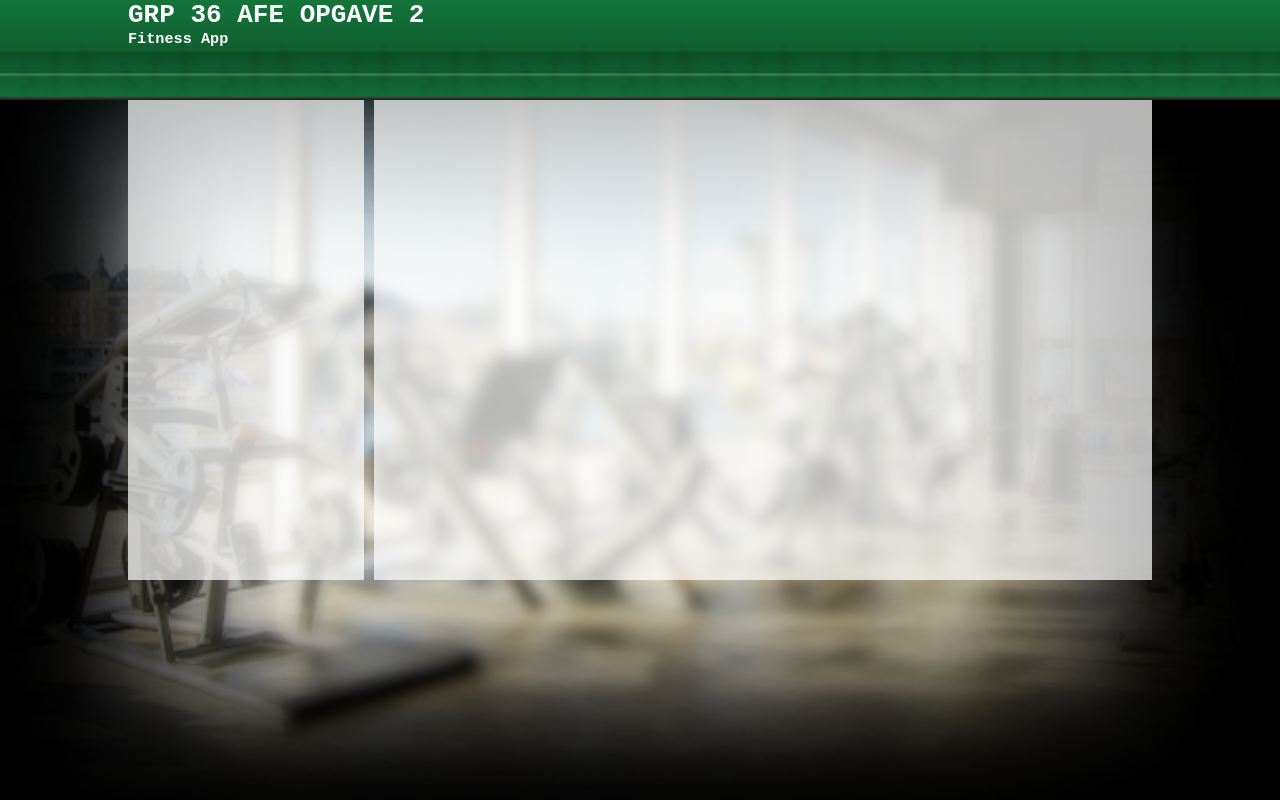
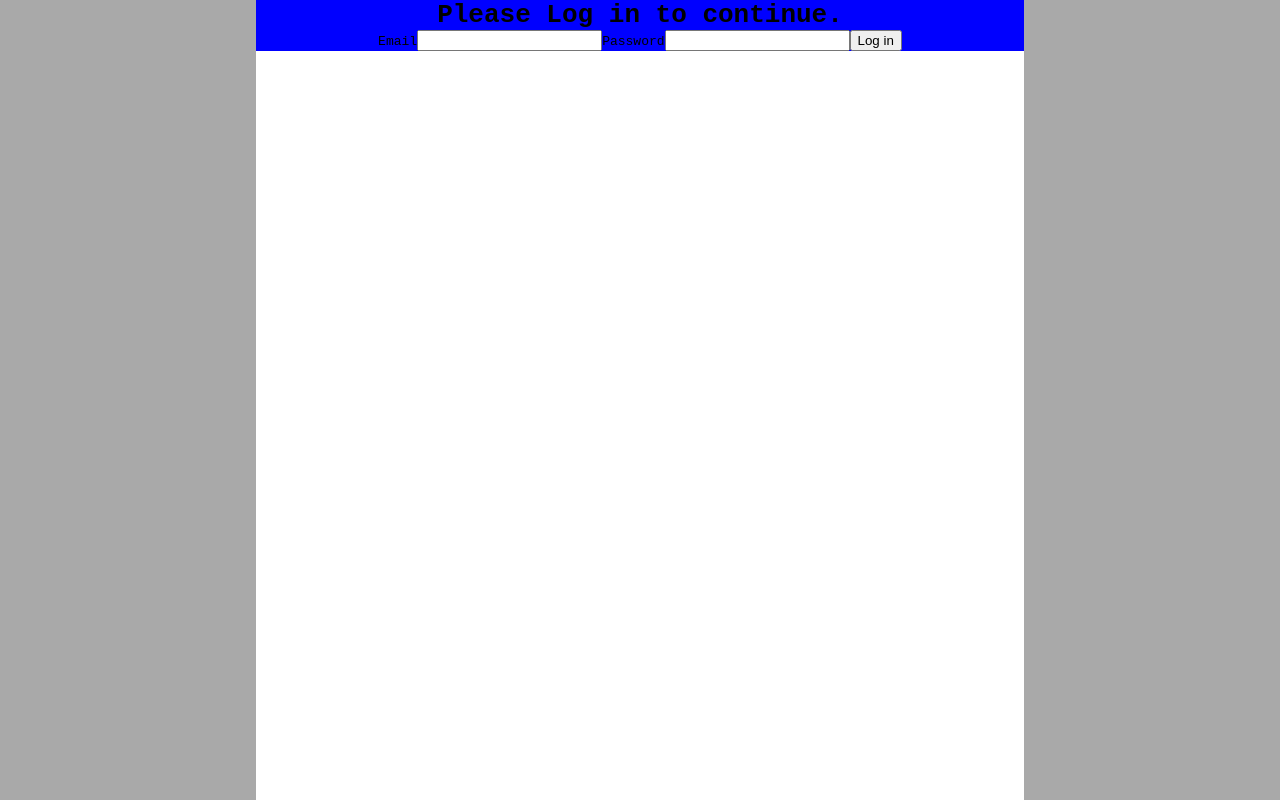
Before and after one commit to NMCMSoft/fitnessapp, a Next.js app: page / in a window 1280 px wide. Built offline with nearby package versions, Linux system fonts and the light colour scheme; no server answers.

Commit message:
login poc

```diff
--- a/app/components/loginform.jsx
+++ b/app/components/loginform.jsx
@@ -5,7 +5,7 @@ const LOGIN_URL = 'https://assignment2.swafe.dk/api/Users/login';
 
 export function LoginForm({ onSuccess }) {
   const router = useRouter();
-  const [email, setEmail] = useState('user@example.com');
+  const [email, setEmail] = useState('');
   const [password, setPassword] = useState('');
   const [error, setError] = useState('');
   const [loading, setLoading] = useState(false);
@@ -33,8 +33,6 @@ export function LoginForm({ onSuccess }) {
       if (!jwt) {
         throw new Error('Response did not include a jwt.');
       }
-
-      // Cache JWT in HttpOnly cookie so app/page.jsx can read it on the server
       const cacheRes = await fetch('/api/auth/session', {
         method: 'POST',
         headers: { 'Content-Type': 'application/json' },
@@ -59,10 +57,11 @@ export function LoginForm({ onSuccess }) {
     }
   }
 
-  return (
+  return (<>
+    <div className="loginform">
+      <div>
+        <h1>Please Log in to continue.</h1>
         <form onSubmit={handleSubmit} className="flex max-w-sm flex-col gap-3 rounded border p-6">
-      <h2 className="text-lg font-semibold">Login</h2>
-
           <label className="flex flex-col gap-1 text-sm">
             <span>Email</span>
             <input
@@ -95,5 +94,8 @@ export function LoginForm({ onSuccess }) {
             {loading ? 'Signing in...' : 'Log in'}
           </button>
         </form>
+      </div>
+    </div>
+  </>
   );
 }
--- /dev/null
+++ b/app/components/logoutbtn.jsx
@@ -0,0 +1,22 @@
+'use client';
+
+import { useRouter } from 'next/navigation';
+
+export function LogoutButton() {
+  const router = useRouter();
+
+  async function handleLogout() {
+    await fetch('/api/auth/session', { method: 'DELETE' });
+    router.refresh();
+  }
+
+  return (
+    <button
+      type="button"
+      onClick={handleLogout}
+      className="rounded border px-3 py-1 text-sm"
+    >
+      Log out
+    </button>
+  );
+}
--- a/app/globals.css
+++ b/app/globals.css
@@ -1,59 +1,74 @@
 :root {
-  --background: #ffffff;
-  --foreground: rgba(255, 255, 255, 0.708);
-  --fontclr: black;
-  --accent: #105e2f;
+  --background: black;
+  --formbg: rgb(66, 66, 66);
+  --fontclr: white;
+  --fontclr-inverse: black;
+  --accent: #10325e;
+}
+
+@media (prefers-color-scheme: light) {
+  :root {
+    --background: darkgray;
+    --formbg: white;
+    --fontclr: black;
+    --fontclr-inverse:white;
+    --accent: #10325e;
+  }
 }
 
 body,
 html {
   margin: 0;
-  background: url('gfx/bkgrnd.png');
-  background-size: cover;
-  background-repeat: no-repeat;
-  background-color: black;
+  background-color: var(--background);
   color: var(--fontclr);
   font-family: monospace;
 }
 
+h1 {
+  margin: 0;
+  color: var(--fontclr);
+}
+
 .wrapper {
   margin: 0 auto;
-  max-width: 100%;
-  min-height: 60vh;
+  max-width: 60%;
+  min-height: 100vh;
+  background: var(--formbg);
 }
 
-.inner-wrapper {
-  width: 80%;
-  margin: 0 auto;
-  min-height: 60vh;
-  display: grid;
-  grid-template-columns: 23% 76%;
-  gap: 1%;
+.header {
+  width: 100%;
+  min-height: 100px;
 }
 
-.content-sidenav {
-  background: var(--foreground);
+.navbar {
+  list-style-type: none;
+  margin: 0;
+  padding: 0;
+  overflow: hidden;
+  background-color: var(--background);
 }
 
-.content-master {
-  background: var(--foreground);
+.navbar li {
+  float: left;
 }
 
-.header-strip {
-  width: 100%;
-  height: 100px;
-  text-align: left;
-  background: url('gfx/topstrip.png');
+.navbar li button {
+  display: block;
+  color: white;
+  text-align: center;
+  padding: 14px 16px;
+  text-decoration: none;
+  border: none;
+  background: none;
 }
 
-.header-strip h1 {
-  margin: 0 10%;
+.navbar li button:hover {
+  background: var(--accent);
   color: white;
-  user-select: none;
 }
 
-.header-strip h3 {
-  margin: 0 10%;
-  color: white;
-  user-select: none;
+.loginform{
+  text-align: center;
+  background: blue;
 }
--- a/app/layout.jsx
+++ b/app/layout.jsx
@@ -5,10 +5,6 @@ export default function RootLayout({ children }) {
       lang="en"
     >
       <body className="min-h-full flex flex-col">
-        <div className="header-strip">
-          <h1>GRP 36 AFE OPGAVE 2</h1>
-          <h3>Fitness App</h3>
-        </div>
         <div className="wrapper">
           {children}
         </div>
--- a/app/page.jsx
+++ b/app/page.jsx
@@ -1,13 +1,46 @@
-import Content from "./templates/content";
+import { Suspense } from 'react';
+import { cookies } from 'next/headers';
+import { LoginForm } from './components/loginform';
+import { LogoutButton } from './components/logoutbtn';
+import Content from './templates/content';
+import Header from './templates/header';
+function parseJwtPayload(token) {
+  if (!token) return null;
+  try {
+    const parts = token.split('.');
+    if (parts.length !== 3) return null;
+    const base64 = parts[1].replace(/-/g, '+').replace(/_/g, '/');
+    const padded = base64.padEnd(base64.length + ((4 - (base64.length % 4)) % 4), '=');
+    return JSON.parse(Buffer.from(padded, 'base64').toString('utf8'));
+  } catch {
+    return null;
+  }
+}
 
-export default function Home() {
+async function SessionView() {
+  const cookieStore = await cookies();
+  const jwt = cookieStore.get('fitness_jwt')?.value ?? null;
+
+  if (!jwt) {
+    return <LoginForm />;
+  }
+
+  const payload = parseJwtPayload(jwt);
+
   return (
     <>
-      <div className="inner-wrapper">
-        <Content/>
-      </div>
-
+    <Header/>
+    <Content payload={payload}/>
     </>
-
   );
 }
+
+export default function HomePage() {
+  return (
+    <div className="mx-auto max-w-2xl p-8">
+      <Suspense fallback={<p className="text-sm text-gray-500">Checking session...</p>}>
+        <SessionView />
+      </Suspense>
+    </div>
+  );
+}
--- a/app/templates/content.jsx
+++ b/app/templates/content.jsx
@@ -1,10 +1,12 @@
-function Content({ name, role }) {
+import { LogoutButton } from "../components/logoutbtn";
+
+function Content({ payload }) {
+      const role = payload?.Role || payload?.role || 'User';
+  const name = payload?.Name || 'User';
     return (
         <>
-            <div className="content-sidenav">
-            </div>
-            <div className="content-master">
-            </div>
+
+            <LogoutButton/>
         </>
     );
 
--- /dev/null
+++ b/app/templates/header.jsx
@@ -0,0 +1,18 @@
+function Header({ role }) {
+    return (
+        <>
+            <div className="header">
+                <h1>Gruppe 36 - Fitness app</h1>
+                <hr />
+                {
+                    role==null?
+                    <ul className="navbar">
+                        <li><button>My Workouts</button></li>
+                    </ul>:<></>
+                }
+            </div>
+
+        </>
+    );
+
+} export default Header;
```
Also changed, not shown: app/api/auth/session/route.js (added, +28 -0 lines). Lines whose indentation alone changed are shown as unchanged.
